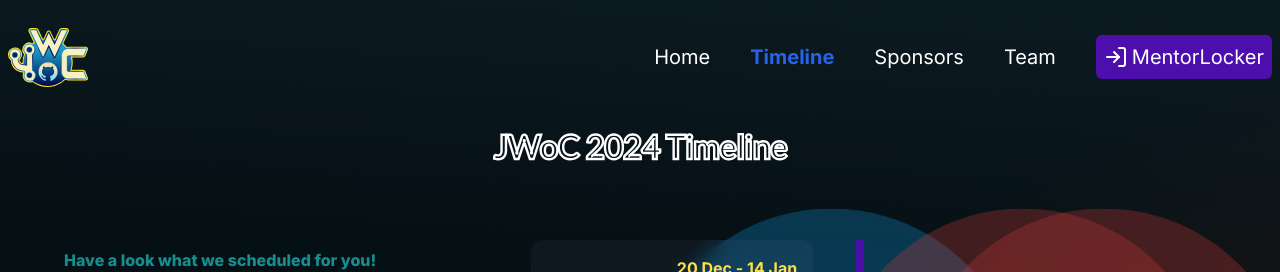
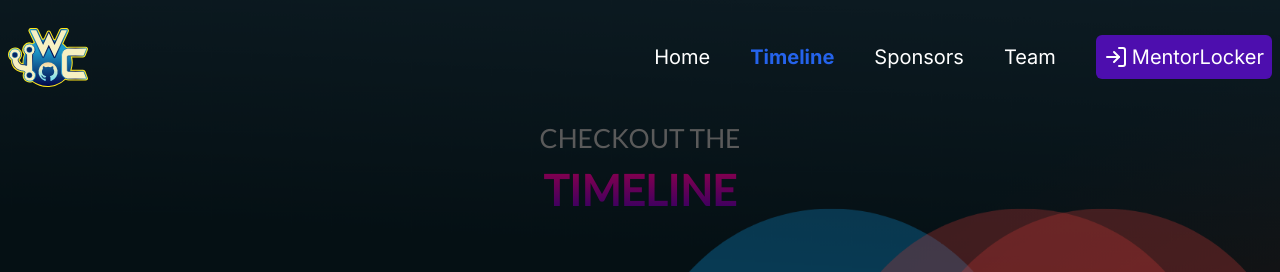
Before and after one commit to jwoc-jgec/jwoc-2024-website, a Next.js app: page /timeline in a window 1280 px wide. Shown: the top 272 px of the page. Built offline with nearby package versions, Linux system fonts and the light colour scheme; no server answers.

Commit message:
modified header text

```diff
--- a/src/app/archive/page.tsx
+++ /dev/null
@@ -1,12 +0,0 @@
-import React from "react";
-
-
-function page() {
-  return (
-    <div className="main-archive">
-      asdfgh
-    </div>
-  );
-}
-
-export default page;
--- a/src/app/sponsors/page.tsx
+++ b/src/app/sponsors/page.tsx
@@ -112,9 +112,16 @@
     animate="animate"
     variants={animationVariants}
     transition={{ duration: 1 }} className="  min-h-screen flex flex-col items-center text-white p-5">
-      <h1 className="text-4xl pt-16 md:pt-0 md:text-5xl text-center font-black py-5">
-        Our Sponsors
-      </h1>
+      <div className="text-white text-center ">
+        <p className="text-[1.35rem] text-[#5a5a5a]">MEET OUR MARVELOUS</p>
+        <h1 className="text-[2.8rem] font-extrabold"
+        style={{
+        backgroundImage:"linear-gradient(0deg, rgb(34 0 103), rgb(159 0 72))",
+        WebkitBackgroundClip:"text",
+        backgroundClip:"text",
+        WebkitTextFillColor:"transparent",
+        }}>SPONSORS</h1>
+      </div>
       <div className="flex flex-col items-start w-full">
         {sponsorsData.map((data, idx) => {
           return (
--- a/src/app/team/page.tsx
+++ b/src/app/team/page.tsx
@@ -1,22 +1,48 @@
+"use client"
 import React from "react";
 import "../../css/team.css";
 import { team } from "@/Data/team";
 import TeamCards from "../../components/TeamCards";
 import { Inter } from "next/font/google";
+import "../globals.css";
+import { motion } from "framer-motion";
 // import "../css/team.css";
 const inter = Inter({subsets:['latin']})
 
 function page() {
+
+    const animationVariants = {
+      initial: {
+        y: -100, // Start from the top (off-screen)
+        opacity: 0, // Start with 0 opacity
+      },
+      animate: {
+        y: 0, // Move to the original position
+        opacity: 1, // Fade in
+      },
+    };
   return (
+
     <section className={`${inter.className} mt-5` }>
-      <div className="text-white text-center ">
-        <p className="text-xl text-[#5a5a5a]">MEET OUR AWESOME TEAM</p>
-        <h1 className="text-4xl font-extrabold" style={{backgroundImage:"linear-gradient(315deg,#4d0eae,#d846a5)",WebkitBackgroundClip:"text",backgroundClip:"text",WebkitTextFillColor:"transparent"}}>ORGANIZERS</h1>
-      </div>
+      <motion.div
+      initial="initial"
+      animate="animate"
+      variants={animationVariants}
+      transition={{ duration: 1 }}
+      className="text-white text-center ">
+        <p className="text-[1.5rem] text-[#5a5a5a]">MEET OUR AWESOME</p>
+        <h1 className="text-[2.5rem] font-extrabold"
+        style={{
+        backgroundImage:"linear-gradient(0deg, rgb(34 0 103), rgb(159 0 72))",
+        WebkitBackgroundClip:"text",
+        backgroundClip:"text",
+        WebkitTextFillColor:"transparent",
+        }}>ORGANIZERS</h1>
+      </motion.div>
     <div className="main-team-container">
       <div className="content">
         {team.map((data, idx) => {
-          return <TeamCards key={idx} teamData={data} />;
+          return <><TeamCards key={idx} teamData={data} />{idx}</>;
         })}
       </div>
     </div>
--- a/src/app/timeline/page.tsx
+++ b/src/app/timeline/page.tsx
@@ -29,9 +29,16 @@
         <div className=" text-white py-8">
           <div className="heading timeline">
             <span className="pseudo"> </span>
-            <h1 className="font-bold border-stroke text-center ">
-              JWoC 2024 Timeline
-            </h1>
+            <div className="text-white text-center ">
+        <p className="text-[1.65rem] text-[#5a5a5a]">CHECKOUT THE</p>
+        <p className="text-[2.65rem] font-extrabold"
+        style={{
+        backgroundImage:"linear-gradient(0deg, rgb(34 0 103), rgb(159 0 72))",
+        WebkitBackgroundClip:"text",
+        backgroundClip:"text",
+        WebkitTextFillColor:"transparent",
+        }}>TIMELINE</p>
+      </div>
             <span className="divider_1"></span>
           </div>
           <div
```
Also changed, not shown: src/components/SnowFall.tsx (renamed from src/components/snowFall.tsx).
